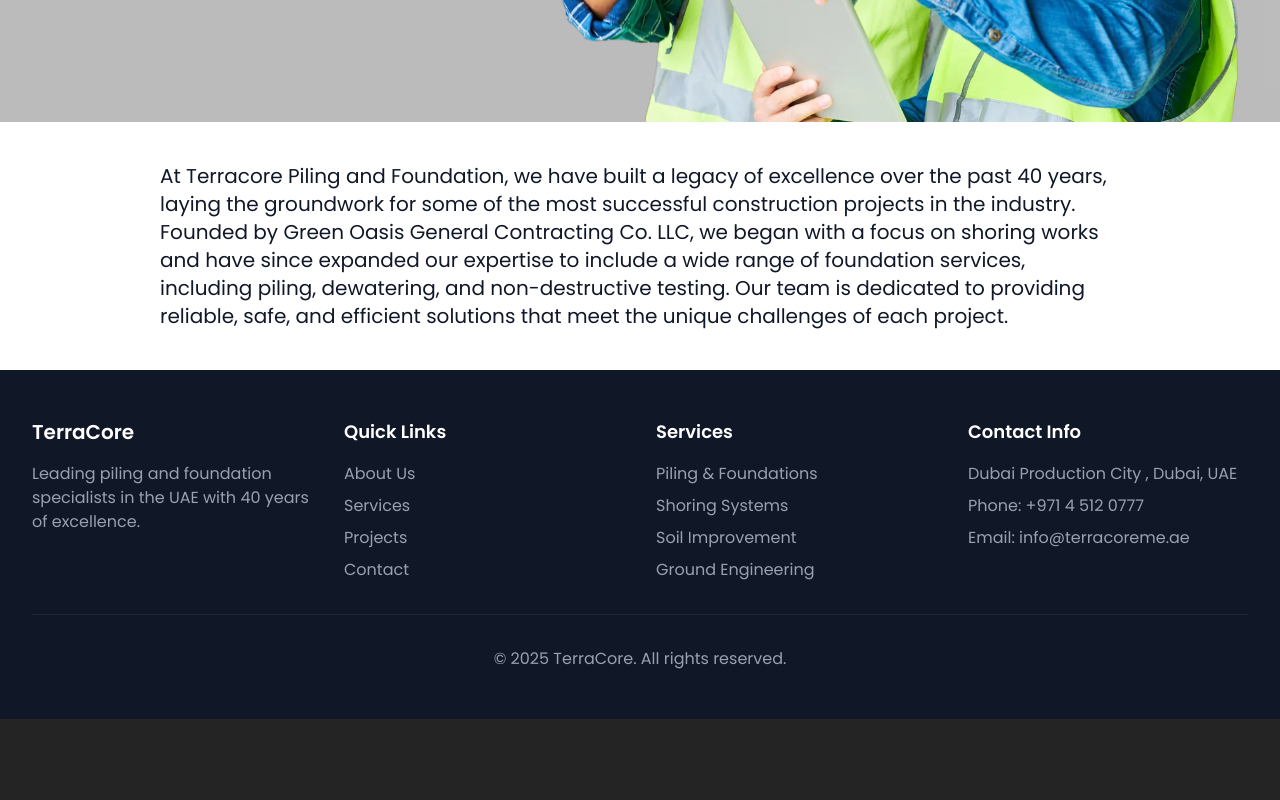
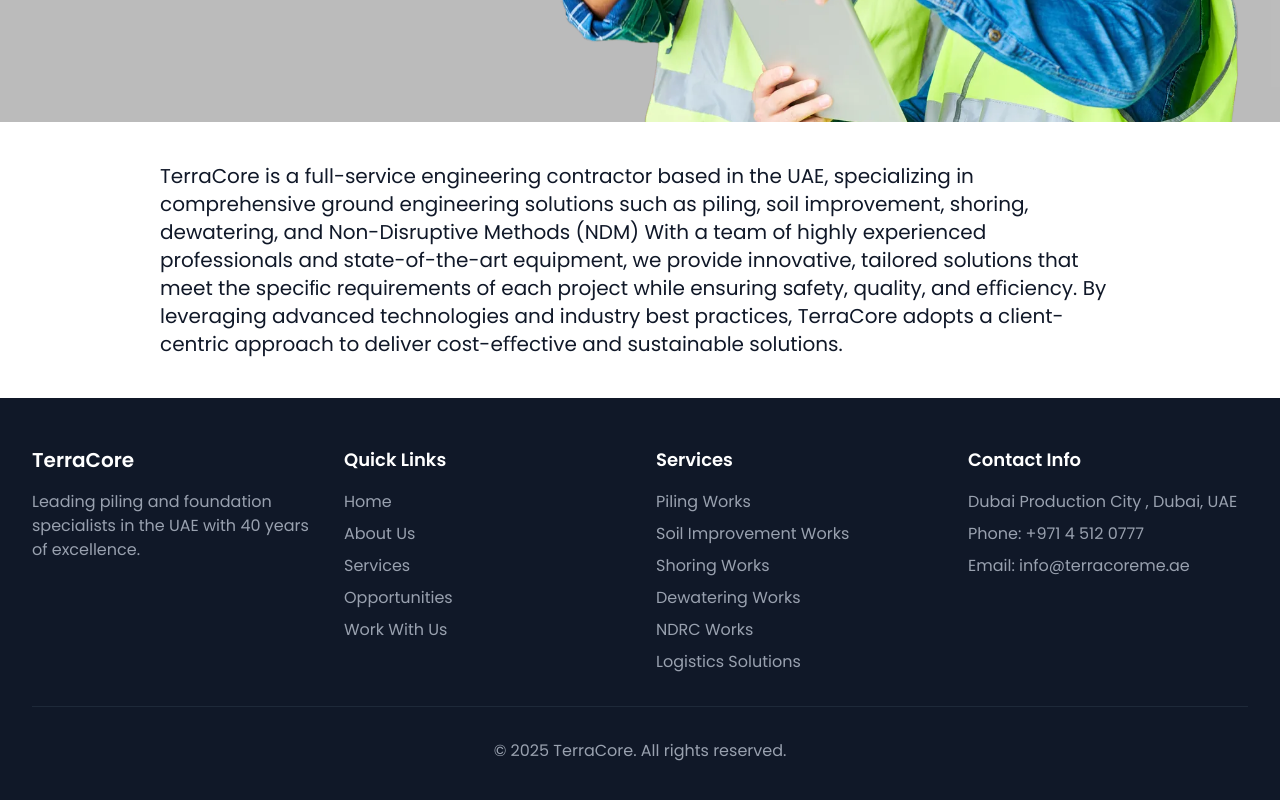
Before and after one commit to kythonlk/terracoreme.ae, a React (Vite) app: page /about in a window 1280 px wide. Shown: the part 422-1222 px from the top of the page. Before the commit the page ends 1141 px from the top, so only its background shows below. Built offline with nearby package versions, Linux system fonts and the light colour scheme.

Commit message:
Update footer

```diff
--- a/src/components/Footer.tsx
+++ b/src/components/Footer.tsx
@@ -1,4 +1,41 @@
+import { Link } from "react-router-dom";
+
 export default function Footer() {
+
+  const services = [
+    {
+      title: 'Piling Works',
+      link: '#services-1',
+    },
+    {
+      title: 'Soil Improvement Works',
+      link: '#services-2',
+    },
+    {
+      title: 'Shoring Works',
+      link: '#services-3',
+    },
+    {
+      title: 'Dewatering Works',
+      link: '#services-4',
+    },
+    {
+      title: 'NDRC Works',
+      link: '#services-5',
+    },
+    {
+      title: 'Logistics Solutions',
+      link: '#services-6',
+    }
+  ];
+  const Links = [
+    { name: 'Home', href: '/' },
+    { name: 'About Us', href: '/about' },
+    { name: 'Services', href: '/services' },
+    { name: 'Opportunities', href: '/opportunities' },
+    { name: 'Work With Us', href: '/work-with-us' },
+  ];
+
   return (
     <footer className="bg-gray-900 text-white py-12">
       <div className="max-w-7xl mx-auto px-4 sm:px-6 lg:px-8">
@@ -12,19 +49,25 @@
           <div>
             <h4 className="text-lg font-semibold mb-4">Quick Links</h4>
             <ul className="space-y-2">
-              <li><a href="#" className="text-gray-400 hover:text-white">About Us</a></li>
-              <li><a href="#" className="text-gray-400 hover:text-white">Services</a></li>
-              <li><a href="#" className="text-gray-400 hover:text-white">Projects</a></li>
-              <li><a href="#" className="text-gray-400 hover:text-white">Contact</a></li>
+              {Links.map((link) => (
+                <li key={link.name}>
+                  <Link to={link.href} className="text-gray-400 hover:text-white">
+                    {link.name}
+                  </Link>
+                </li>
+              ))}
             </ul>
           </div>
           <div>
             <h4 className="text-lg font-semibold mb-4">Services</h4>
             <ul className="space-y-2">
-              <li><a href="#" className="text-gray-400 hover:text-white">Piling & Foundations</a></li>
-              <li><a href="#" className="text-gray-400 hover:text-white">Shoring Systems</a></li>
-              <li><a href="#" className="text-gray-400 hover:text-white">Soil Improvement</a></li>
-              <li><a href="#" className="text-gray-400 hover:text-white">Ground Engineering</a></li>
+              {services.map((link) => (
+                <li key={link.title}>
+                  <Link to={"/services" + link.link} className="text-gray-400 hover:text-white">
+                    {link.title}
+                  </Link>
+                </li>
+              ))}
             </ul>
           </div>
           <div>
--- a/src/pages/About.tsx
+++ b/src/pages/About.tsx
@@ -9,7 +9,7 @@
         <img src={AboutImage} alt="AboutImage" className="w-full sm:w-7/12 2xl:w-9/12 h-auto sm:h-[28em] 2xl:h-[34em] object-cover object-top -mt-1 sm:-mt-12 md:-mt-14 lg:-mt-16 xl:-mt-16 2xl:-mt-16" />
       </div>
       <p className="text-base sm:text-xl text-gray-900 mx-4 sm:mx-40 mb-4 sm:mb-10">
-        At Terracore Piling and Foundation, we have built a legacy of excellence over the past 40 years, laying the groundwork for some of the most successful construction projects in the industry. Founded by Green Oasis General Contracting Co. LLC, we began with a focus on shoring works and have since expanded our expertise to include a wide range of foundation services, including piling, dewatering, and non-destructive testing. Our team is dedicated to providing reliable, safe, and efficient solutions that meet the unique challenges of each project.
+        TerraCore is a full-service engineering contractor based in the UAE, specializing in comprehensive ground engineering solutions such as piling, soil improvement, shoring, dewatering, and Non-Disruptive Methods (NDM) With a team of highly experienced professionals and state-of-the-art equipment, we provide innovative, tailored solutions that meet the speciﬁc requirements of each project while ensuring safety, quality, and eﬃciency. By leveraging advanced technologies and industry best practices, TerraCore adopts a client-centric approach to deliver cost-eﬀective and sustainable solutions.
       </p>
     </div>
   );
```
